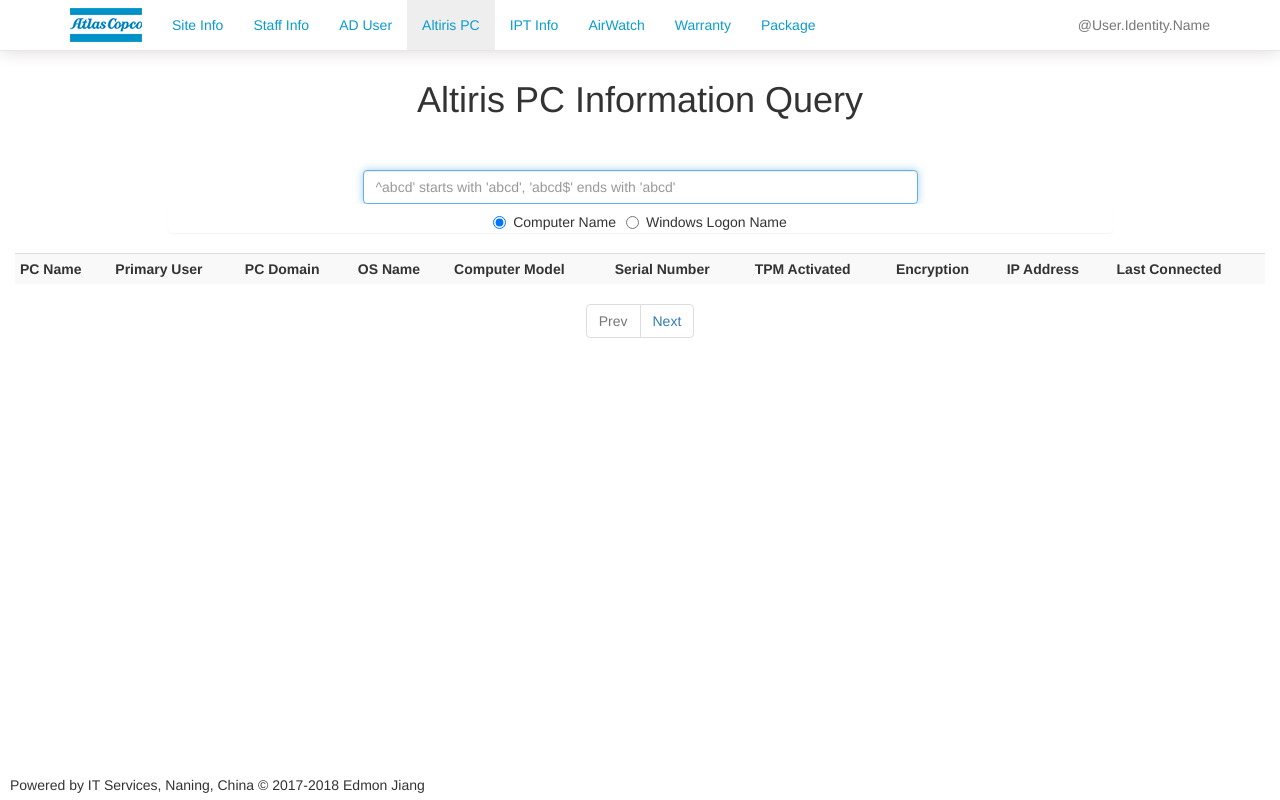
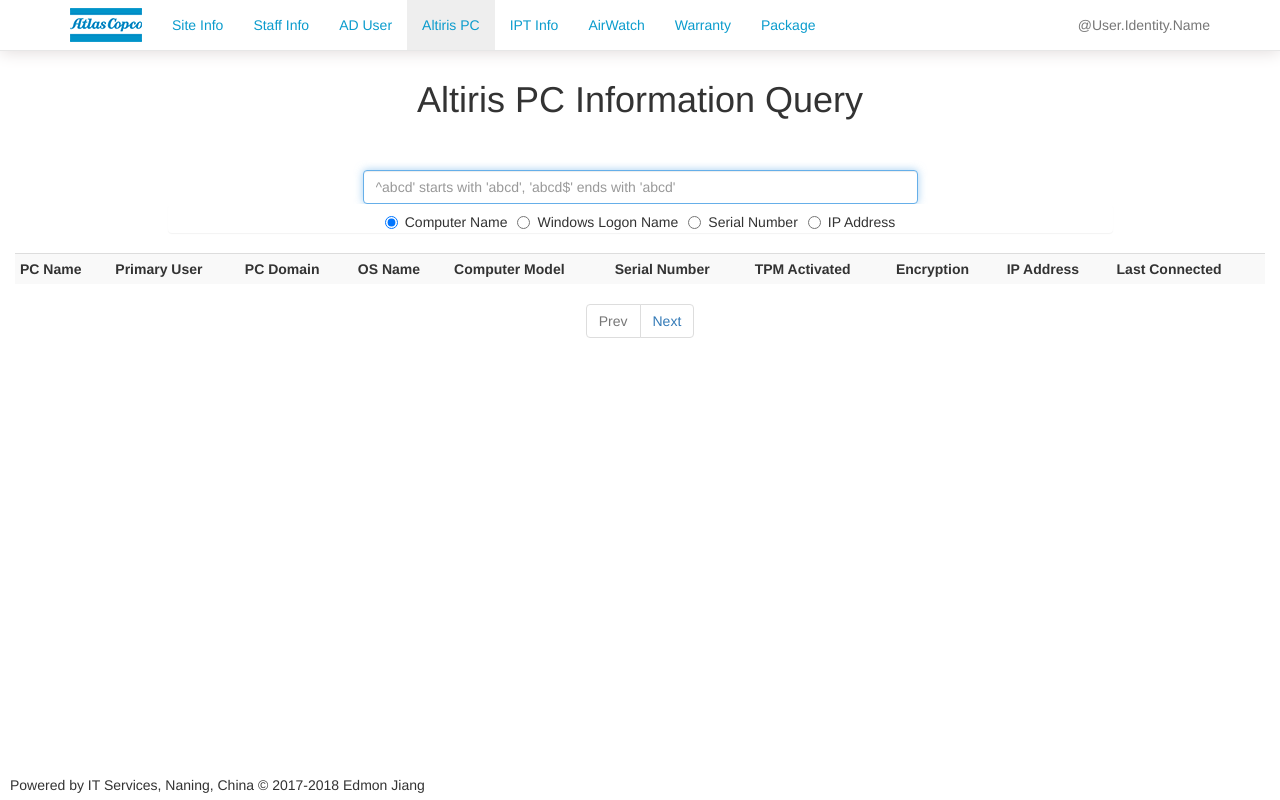
Before and after one commit to EdmonJiang/vue-itcs, a Vue app: page /altiris in a window 1280 px wide. Built offline with nearby package versions, Linux system fonts and the light colour scheme.

Commit message:
add sn, ip query option in altiris, add model.trim

```diff
--- a/src/components/Altiris.vue
+++ b/src/components/Altiris.vue
@@ -6,7 +6,7 @@
       <div class="row">
 
         <div class="col-sm-6 col-sm-offset-3">
-          <input class="form-control" id="qword" type="text" name="v" v-model="query" :disabled="searching" :placeholder="sTitle" required>
+          <input class="form-control" id="qword" type="text" name="v" v-model.trim="query" :disabled="searching" :placeholder="sTitle" required>
           <span class="loader-circle input-spinner hidden" id="spinner"></span>
         </div>
 
@@ -25,6 +25,14 @@
             <label class="radio-inline" title="sAMAccountName">
               <input type="radio" name="k" id="aduser" value="aduser" @click="SetPlaceHolder" title="Enter a windows logon name, '^abcd' starts with 'abcd', 'abcd$' ends with 'abcd'" :checked="pcOpt === 'aduser'">
               Windows Logon Name
+            </label>
+            <label class="radio-inline" title="Serial Number">
+              <input type="radio" name="k" id="sn" value="sn" @click="SetPlaceHolder" title="Enter a serial number of a computer" :checked="pcOpt === 'sn'">
+              Serial Number
+            </label>
+            <label class="radio-inline" title="IP Address">
+              <input type="radio" name="k" id="ip" value="ip" @click="SetPlaceHolder" title="Enter an ip address" :checked="pcOpt === 'ip'">
+              IP Address
             </label>
           </div>
         </div>
@@ -47,7 +55,7 @@
             <th>IP Address</th>
             <th>Last Connected</th>
           </tr>
-          <tr v-for="pc in pcs">
+          <tr v-for="pc in pcs" :key="pc">
             <td>
               <a data-toggle="modal" data-target=".table-modal" data-backdrop="static" href="#" v-text="pc.pc" @click="GetSWDetails(pc.pc,pc.domain,pc.user)"></a>
             </td>
@@ -87,7 +95,7 @@
       <div  slot="tablebody">
         <p>
           <strong>Filter:&nbsp;</strong>
-          <input id="txtFilter" type="text" v-model="kword" @keyup="Filter"/>
+          <input id="txtFilter" type="text" v-model="kword" @keyup="Filter">
         </p>
         <table id="tblbody" class="table table-striped table-hover table-condensed"></table>
       </div>
--- a/src/components/Staff.vue
+++ b/src/components/Staff.vue
@@ -52,7 +52,7 @@
             <th>Company FAM Code</th>
             <th>Company Name</th>
           </tr>
-          <tr v-for="emp in emps">
+          <tr v-for="emp in emps" :key="emp">
             <td>
               <span v-text="emp.AdMail"></span>
               <a class="tips tips-n icon-jabber" v-show="emp.AdMail" :href="'im:' + emp.AdMail" aria-label="Contact by jabber"></a></td>
```
